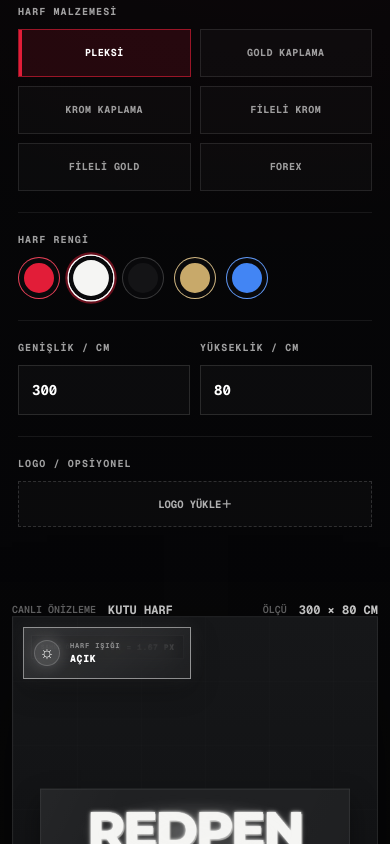
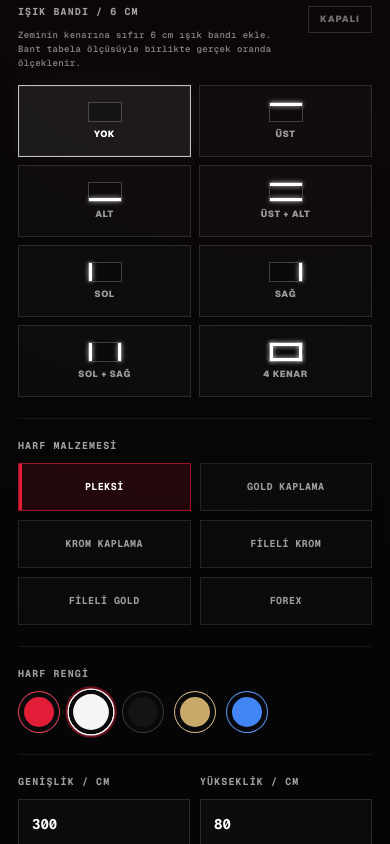
Before and after one commit to redpenreklam-tabela/redpen-showroom, a Next.js app: page /tasarla in a window 390 px wide. Shown: the part 1540-2384 px from the top of the page. Built offline with nearby package versions, Linux system fonts and the light colour scheme; a web font is replaced by a local one.

Commit message:
Add 6cm edge light strip options

```diff
--- a/app/tasarla/SignDesigner.tsx
+++ b/app/tasarla/SignDesigner.tsx
@@ -7,6 +7,7 @@ type BaseMaterial = "PLEKSİ" | "ALÜMİNYUM" | "KROM" | "KOMPOZİT";
 type LetterMaterial = "PLEKSİ" | "GOLD KAPLAMA" | "KROM KAPLAMA" | "FİLELİ KROM" | "FİLELİ GOLD" | "FOREX";
 type SceneMode = "day" | "night";
 type DragType = "text" | "logo" | "extra";
+type LightStripMode = "none" | "top" | "bottom" | "top-bottom" | "left" | "right" | "left-right" | "all";
 type FontId =
   | "montserrat"
   | "oswald"
@@ -57,6 +58,17 @@ const baseColors = [
   { name: "Kompozit Gri", value: "#555a60" },
 ];
 
+const lightStripModes: Array<{ id: LightStripMode; label: string; short: string }> = [
+  { id: "none", label: "Işık bandı yok", short: "YOK" },
+  { id: "top", label: "Üst kenar", short: "ÜST" },
+  { id: "bottom", label: "Alt kenar", short: "ALT" },
+  { id: "top-bottom", label: "Üst ve alt kenar", short: "ÜST + ALT" },
+  { id: "left", label: "Sol kenar", short: "SOL" },
+  { id: "right", label: "Sağ kenar", short: "SAĞ" },
+  { id: "left-right", label: "Sol ve sağ kenar", short: "SOL + SAĞ" },
+  { id: "all", label: "Dört kenar", short: "4 KENAR" },
+];
+
 export default function SignDesigner() {
   const [text, setText] = useState("REDPEN");
   const [signType, setSignType] = useState<SignType>("KUTU HARF");
@@ -69,6 +81,7 @@ export default function SignDesigner() {
   const [lighted, setLighted] = useState(true);
   const [fileliBacklight, setFileliBacklight] = useState(true);
   const [scene, setScene] = useState<SceneMode>("night");
+  const [lightStripMode, setLightStripMode] = useState<LightStripMode>("none");
   const [logo, setLogo] = useState<string | null>(null);
 
   const [extraTextEnabled, setExtraTextEnabled] = useState(false);
@@ -191,6 +204,7 @@ export default function SignDesigner() {
       "--font-size-ratio": `${fontSizePercent / 100}`,
       "--letter-spacing-em": `${letterSpacing / 100}em`,
       "--logo-size-ratio": `${logoSizePercent / 100}`,
+      "--light-strip-px": `${6 * sceneScale}px`,
       "--metal-reflect-shift": `${Math.max(-18, Math.min(18, textOffset.x * 0.28))}%`,
     } as React.CSSProperties;
   }, [
@@ -248,6 +262,7 @@ export default function SignDesigner() {
               ? "Önden ışıklı"
               : "Işıksız"
       }`,
+      `6 cm ışık bandı: ${lightStripModes.find((item) => item.id === lightStripMode)?.label ?? "Işık bandı yok"}`,
       `Zemin rengi: ${baseColor}`,
       `Harf rengi: ${letterColor}`,
       "",
@@ -278,6 +293,7 @@ export default function SignDesigner() {
     lighted,
     fileliBacklight,
     lightingMode,
+    lightStripMode,
     baseColor,
     letterColor,
   ]);
@@ -694,6 +710,40 @@ export default function SignDesigner() {
             </div>
           </div>
 
+          <div className="designer-field designer-light-strip-field">
+            <div className="designer-light-strip-heading">
+              <div>
+                <label>IŞIK BANDI / 6 CM</label>
+                <p className="designer-control-note">
+                  Zeminin kenarına sıfır 6 cm ışık bandı ekle. Bant tabela ölçüsüyle birlikte gerçek oranda ölçeklenir.
+                </p>
+              </div>
+              <span className={lightStripMode === "none" ? "" : "is-active"}>
+                {lightStripMode === "none" ? "KAPALI" : "AKTİF"}
+              </span>
+            </div>
+
+            <div className="designer-light-strip-grid">
+              {lightStripModes.map((item) => (
+                <button
+                  key={`light-strip-${item.id}`}
+                  type="button"
+                  className={lightStripMode === item.id ? "is-active" : ""}
+                  onClick={() => setLightStripMode(item.id)}
+                  title={item.label}
+                >
+                  <i className={`designer-strip-icon strip-${item.id}`} aria-hidden="true">
+                    <span className="strip-top" />
+                    <span className="strip-right" />
+                    <span className="strip-bottom" />
+                    <span className="strip-left" />
+                  </i>
+                  <b>{item.short}</b>
+                </button>
+              ))}
+            </div>
+          </div>
+
           <div className="designer-field">
             <label>HARF MALZEMESİ</label>
             <div className="designer-material-row">
@@ -875,6 +925,16 @@ export default function SignDesigner() {
               style={boardStyle}
             >
               <span className="designer-board-edge" aria-hidden="true" />
+
+              {lightStripMode !== "none" && (
+                <div className={`designer-light-strips strip-mode-${lightStripMode}`} aria-hidden="true">
+                  <span className="designer-light-strip strip-top" />
+                  <span className="designer-light-strip strip-right" />
+                  <span className="designer-light-strip strip-bottom" />
+                  <span className="designer-light-strip strip-left" />
+                </div>
+              )}
+
               <div className="designer-board-content">
                 {logo && (
                   <img
--- a/app/tasarla/designer-usability.css
+++ b/app/tasarla/designer-usability.css
@@ -425,3 +425,189 @@ body.designer-is-dragging .designer-extra-text-preview{cursor:grabbing;}
   content:" / ÖNİZLEME SINIRI";
   opacity:.55;
 }
+
+/* v14 / 6 cm kenar ışık bandı */
+.designer-light-strip-field{
+  position:relative;
+}
+
+.designer-light-strip-heading{
+  display:flex;
+  align-items:flex-start;
+  justify-content:space-between;
+  gap:16px;
+  margin-bottom:14px;
+}
+
+.designer-light-strip-heading > div{
+  min-width:0;
+}
+
+.designer-light-strip-heading > span{
+  flex:0 0 auto;
+  min-width:64px;
+  padding:6px 9px;
+  border:1px solid rgba(255,255,255,.14);
+  color:rgba(255,255,255,.42);
+  font-size:9px;
+  font-weight:900;
+  letter-spacing:.12em;
+  text-align:center;
+}
+
+.designer-light-strip-heading > span.is-active{
+  border-color:rgba(255,255,255,.55);
+  color:#fff;
+  box-shadow:0 0 18px rgba(255,255,255,.09);
+}
+
+.designer-light-strip-grid{
+  display:grid;
+  grid-template-columns:repeat(4,minmax(0,1fr));
+  gap:8px;
+}
+
+.designer-light-strip-grid > button{
+  min-height:72px;
+  display:flex;
+  flex-direction:column;
+  align-items:center;
+  justify-content:center;
+  gap:8px;
+  padding:9px 6px;
+  border:1px solid rgba(255,255,255,.12);
+  background:rgba(255,255,255,.025);
+  color:rgba(255,255,255,.58);
+  cursor:pointer;
+  transition:border-color .18s ease,background .18s ease,color .18s ease,transform .18s ease;
+}
+
+.designer-light-strip-grid > button:hover{
+  border-color:rgba(255,255,255,.32);
+  color:#fff;
+  transform:translateY(-1px);
+}
+
+.designer-light-strip-grid > button.is-active{
+  border-color:rgba(255,255,255,.72);
+  background:rgba(255,255,255,.08);
+  color:#fff;
+  box-shadow:inset 0 0 0 1px rgba(255,255,255,.06),0 0 20px rgba(255,255,255,.05);
+}
+
+.designer-light-strip-grid > button b{
+  font-size:9px;
+  line-height:1;
+  letter-spacing:.07em;
+  font-weight:900;
+}
+
+.designer-strip-icon{
+  position:relative;
+  display:block;
+  width:34px;
+  height:20px;
+  border:1px solid rgba(255,255,255,.22);
+  background:rgba(0,0,0,.22);
+}
+
+.designer-strip-icon > span{
+  position:absolute;
+  display:none;
+  background:#fff;
+  box-shadow:0 0 5px rgba(255,255,255,.9);
+}
+
+.designer-strip-icon .strip-top,
+.designer-strip-icon .strip-bottom{
+  left:0;
+  right:0;
+  height:3px;
+}
+.designer-strip-icon .strip-top{top:0}
+.designer-strip-icon .strip-bottom{bottom:0}
+.designer-strip-icon .strip-left,
+.designer-strip-icon .strip-right{
+  top:0;
+  bottom:0;
+  width:3px;
+}
+.designer-strip-icon .strip-left{left:0}
+.designer-strip-icon .strip-right{right:0}
+
+.designer-strip-icon.strip-top .strip-top,
+.designer-strip-icon.strip-bottom .strip-bottom,
+.designer-strip-icon.strip-left .strip-left,
+.designer-strip-icon.strip-right .strip-right,
+.designer-strip-icon.strip-top-bottom .strip-top,
+.designer-strip-icon.strip-top-bottom .strip-bottom,
+.designer-strip-icon.strip-left-right .strip-left,
+.designer-strip-icon.strip-left-right .strip-right,
+.designer-strip-icon.strip-all > span{
+  display:block;
+}
+
+/* Gerçek tabela yüzeyindeki ışık bandı. 6 cm = sceneScale * 6px. */
+.designer-light-strips{
+  position:absolute;
+  inset:0;
+  z-index:2;
+  pointer-events:none;
+  overflow:hidden;
+}
+
+.designer-light-strip{
+  position:absolute;
+  display:none;
+  background:linear-gradient(90deg,#f7f6ee 0%,#fff 48%,#f1f3f5 100%);
+  box-shadow:
+    0 0 5px rgba(255,255,255,.95),
+    0 0 13px rgba(255,255,255,.72),
+    0 0 26px rgba(255,255,255,.34);
+}
+
+.designer-light-strip.strip-top,
+.designer-light-strip.strip-bottom{
+  left:0;
+  right:0;
+  height:max(2px,var(--light-strip-px));
+}
+.designer-light-strip.strip-top{top:0}
+.designer-light-strip.strip-bottom{bottom:0}
+.designer-light-strip.strip-left,
+.designer-light-strip.strip-right{
+  top:0;
+  bottom:0;
+  width:max(2px,var(--light-strip-px));
+  background:linear-gradient(180deg,#f7f6ee 0%,#fff 48%,#f1f3f5 100%);
+}
+.designer-light-strip.strip-left{left:0}
+.designer-light-strip.strip-right{right:0}
+
+.strip-mode-top .designer-light-strip.strip-top,
+.strip-mode-bottom .designer-light-strip.strip-bottom,
+.strip-mode-left .designer-light-strip.strip-left,
+.strip-mode-right .designer-light-strip.strip-right,
+.strip-mode-top-bottom .designer-light-strip.strip-top,
+.strip-mode-top-bottom .designer-light-strip.strip-bottom,
+.strip-mode-left-right .designer-light-strip.strip-left,
+.strip-mode-left-right .designer-light-strip.strip-right,
+.strip-mode-all .designer-light-strip{
+  display:block;
+}
+
+.mode-day .designer-light-strip{
+  background:#f8f8f3;
+  box-shadow:0 0 4px rgba(255,255,255,.75),0 0 11px rgba(255,255,255,.28);
+}
+
+/* Bant yüzeyin üstünde, yazı/logo ise bandın da üstünde kalsın. */
+.designer-board-content{
+  z-index:3;
+}
+
+@media(max-width:900px){
+  .designer-light-strip-grid{
+    grid-template-columns:repeat(2,minmax(0,1fr));
+  }
+}
```
